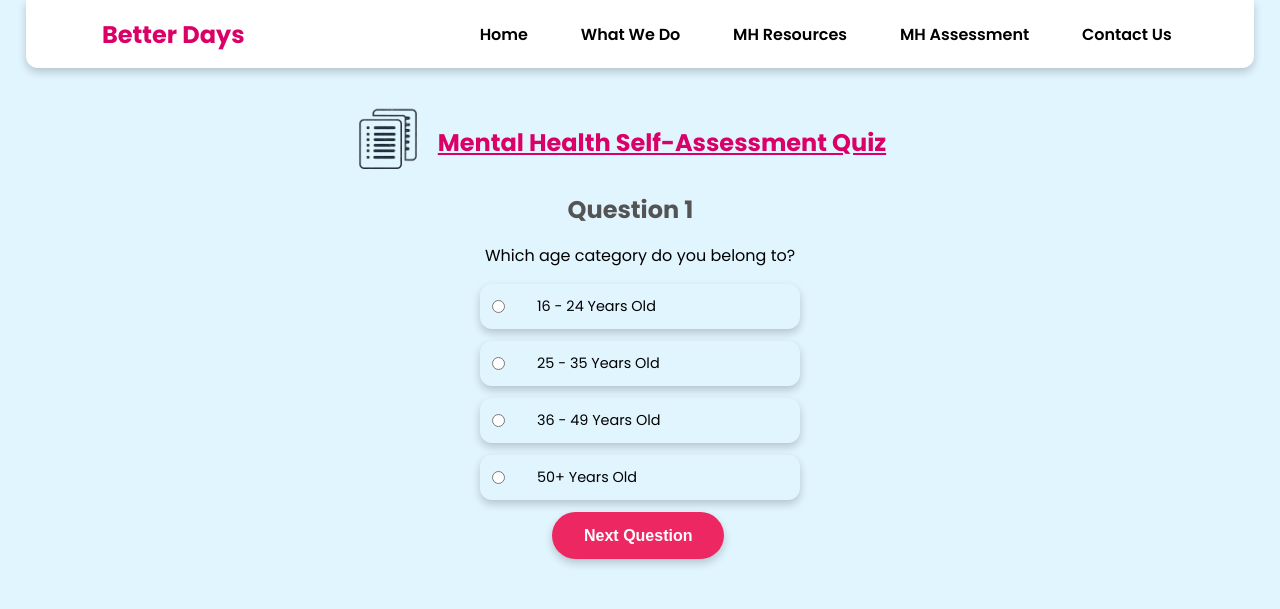
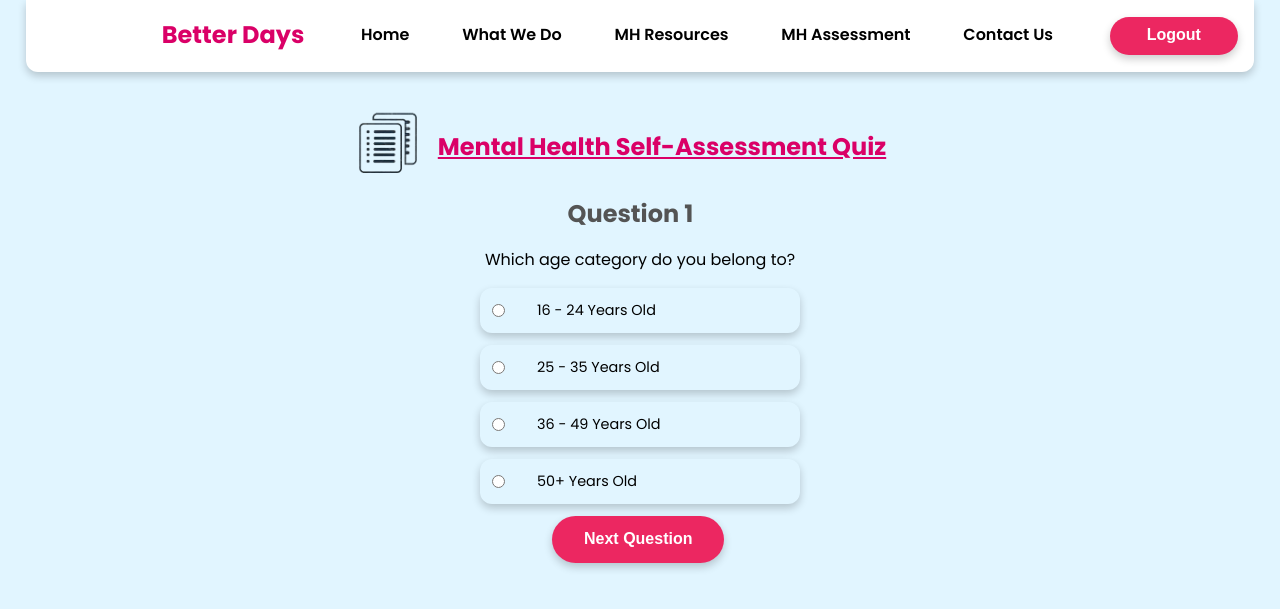
Before and after one commit to Mask02/Better-Days, a Flask app: page /quiz in a window 1280 px wide. Shown: the top 609 px of the page. Run offline with Flask 2, Linux system fonts and the light colour scheme.

Commit message:
make changes in login page on  submit form

```diff
--- a/app.py
+++ b/app.py
@@ -73,7 +73,7 @@ def register():
         user = c.fetchone()
         if user:
             conn.close()
-            return "Email address already registered!"
+            return render_template('login.html', class_f= 'right-panel-active', display = 'block')
 
         # Insert user into database
         c.execute("INSERT INTO users (name, email, password) VALUES (?, ?, ?)",
@@ -105,8 +105,7 @@ def login():
         c.execute("SELECT * FROM users WHERE email=? AND password=?", (email, password))
         user = c.fetchone()
         if not user:
-            conn.close()
-            return "Invalid email or password!"
+           return render_template('login.html', display='block')
 
         # Store user data in session
         session["user_id"] = user[0]
--- a/static/css/styles.css
+++ b/static/css/styles.css
@@ -46,7 +46,7 @@ nav h1 {
   color: #da0067;
   /* border: 1px solid black; */
   /* margin-left: 5rem; */
-  margin-left: 5%;
+  margin-left: 10%;
   /* padding-top:-0.2rem; */
   padding-top: -0.2%;
 }
@@ -59,10 +59,11 @@ nav ul {
   gap: 2.5rem;
   /* gap:25%; */
   /* margin-right: 5rem; */
-  margin-right: 5%;
+  /* margin-right: 5%; */
 }
 nav ul li {
   list-style: none;
+  /* border: 1px solid green; */
 }
 nav ul li a {
   /* border: 1px solid black; */
@@ -104,7 +105,16 @@ nav ul li a.active {
   letter-spacing: 0.03cm;
   /* color: white; */
 }
+nav .buttons button{
+    padding-block:.6rem;
+    padding-bottom: .7rem;
+    width: 8rem;
+    margin-top: 0rem !important;
 
+}
+nav .buttons button:hover{
+    padding-inline:0;
+}
 /* ---------------------------------------------------------------Main------------------------------------------------ */
 
 /* ---------------------------------------------------Hero Section---------------------------------------------- */
--- a/templates/base.html
+++ b/templates/base.html
@@ -19,6 +19,9 @@
           <li><a href="{{url_for('quiz_intro')}}">MH Assessment</a></li>
           <li><a href="{{url_for('contact')}}">Contact Us</a></li>
         </ul>
+        <form action="/">
+        <div class="buttons"><button>Logout</button></div>
+      </form>
       </nav>
     </header>
     <main>
--- a/templates/login.html
+++ b/templates/login.html
@@ -10,7 +10,7 @@
 <body>
     <!-- <h2>Weekly Coding Challenge #1: Sign in/up Form</h2> -->
 <div class="container" id="container">
-	<div class="form-container sign-up-container">
+	<div class="form-container sign-up-container {{class_f | default(' ')}}">
 		<form action="/register" method="POST">
 			<h1>Create Account</h1>
 			<!-- <div class="social-container">
@@ -22,6 +22,7 @@
 			<input type="text" name="name" placeholder="Name" required />
 			<input type="email" name="email" placeholder="Email" required />
 			<input type="password" name="password" placeholder="Password" required/>
+			<div id="email_register" style="display:{{display | default('none')}};"><span>Email Already Registered</span></div>
 			<button>Sign Up</button>
 		</form>
 	</div>
@@ -31,9 +32,11 @@
 
 			<input type="email" name="email" placeholder="Email" />
 			<input type="password" name="password" placeholder="Password" />
+			<div id="wrong_password" style="display:{{display | default('none')}};"><span>Incorrect Email or Password</span></div>
 <!--			<a href="#">Forgot your password?</a>-->
 			<button>Sign In</button>
 		</form>
+
 	</div>
 	<div class="overlay-container">
 		<div class="overlay">
```
Also changed, not shown: static/css/login.css (+10 -1 lines).
